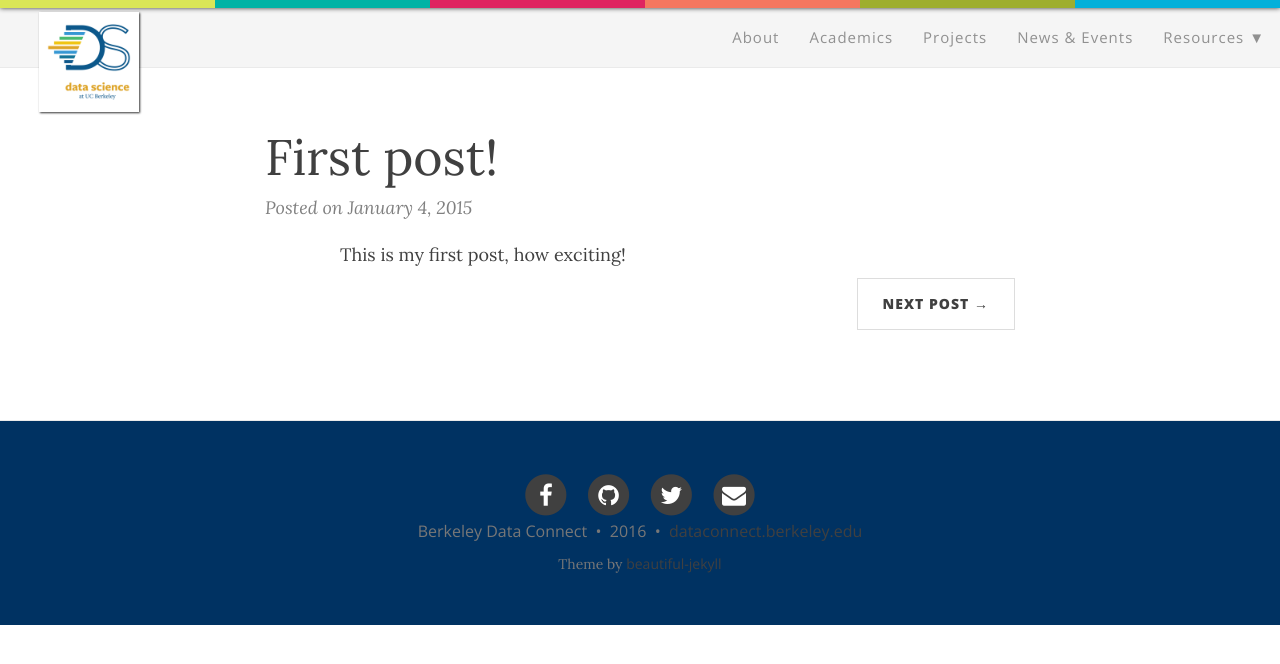
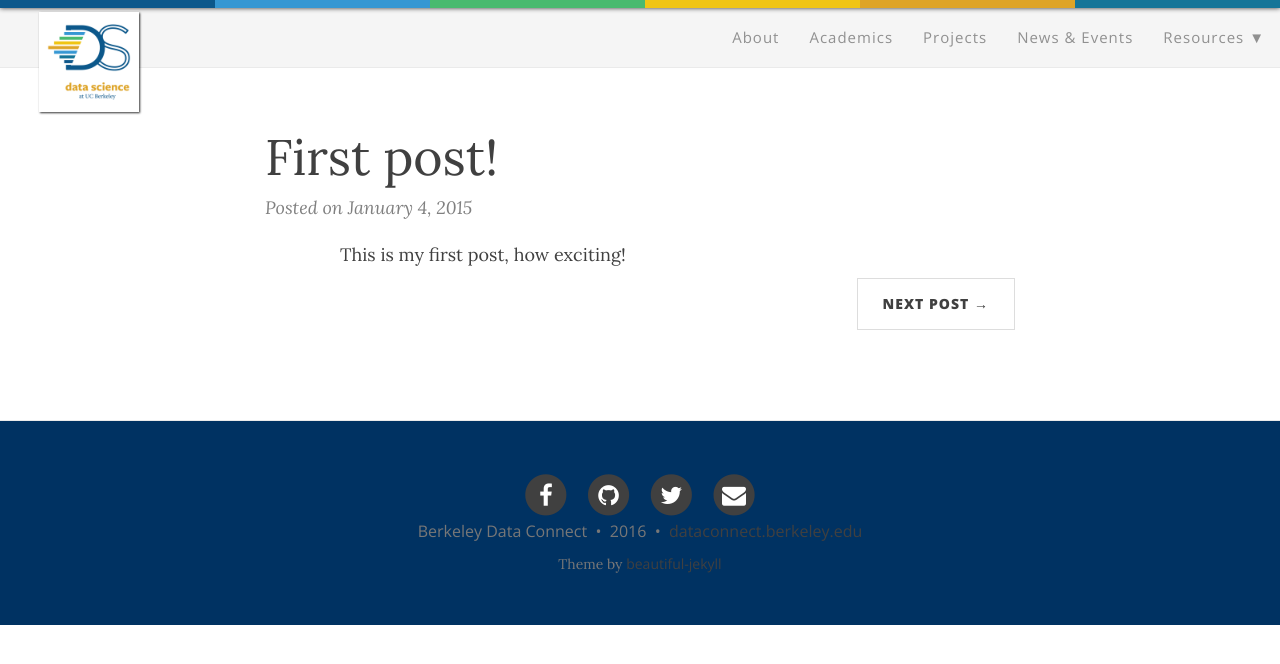
Before and after one commit to data-8/DataConnect, a Jekyll site: the page built from _posts/2015-01-04-first-post.md, in a window 1280 px wide. Shown: the top 664 px of the page. Built offline with Jekyll 4.4.1, drawn with Linux system fonts in a browser that asks for light colours; nearby versions of some CDN libraries.

Commit message:
Color change to match logo

```diff
--- a/css/navbar.css
+++ b/css/navbar.css
@@ -118,38 +118,44 @@
   float: left;
     width:16.8%;
     height:8px;
-    background: #DAE657;
+ /*   background: #DAE657;*/
+    background: #0c588b;
 }
 .navbar-custom .rectangle-container .rectangle1 {
   float: left;
     width:16.8%;
     height:8px;
-    background:#01B3A5;
+/*    background:#01B3A5;
+*/    background: #3597d3;
 }
 .navbar-custom .rectangle-container .rectangle2 {
   float: left;
     width:16.8%;
     height:8px;
-    background:#DF2460;
+/*    background:#DF2460;
+*/    background: #49ba6f;
 }
 .navbar-custom .rectangle-container .rectangle3 {
   float: left;
     width:16.8%;
     height:8px;
-    background:#F5775F;
+/*    background:#F5775F;*/
+    background: #f0c514;
 
 }
 .navbar-custom .rectangle-container .rectangle4 {
   float: left;
     width:16.8%;
     height:8px;
-    background:#9EAE2F;
+/*    background:#9EAE2F;
+*/    background: #dea427;
 }
 .navbar-custom .rectangle-container .rectangle5 {
   float: left;
     width: 16%;
     height:8px;
-    background:#04B0DA;
+ /*   background:#04B0DA;*/
+    background: #157598;
 
 }
 
```
Also changed, not shown: 2 other files.
